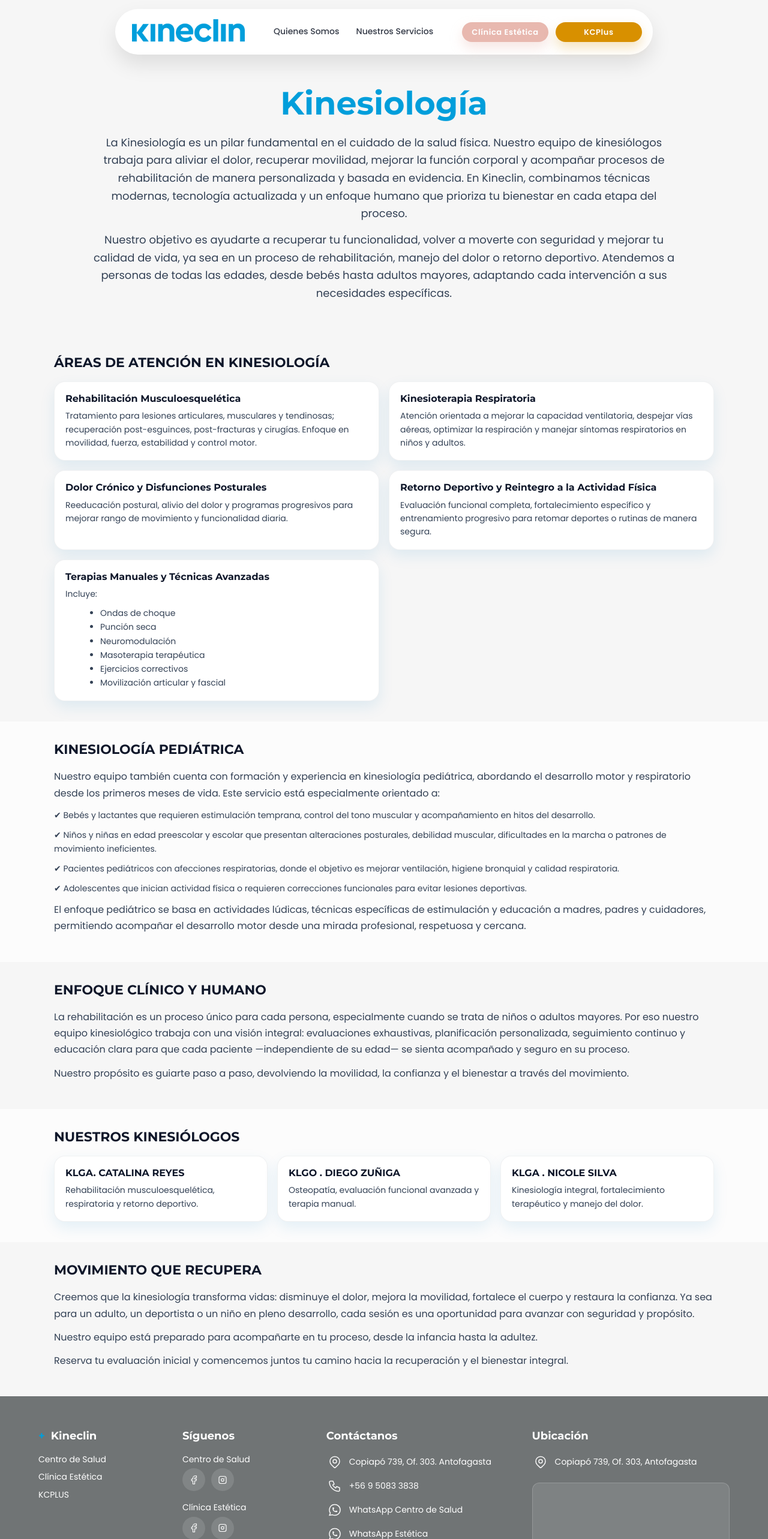
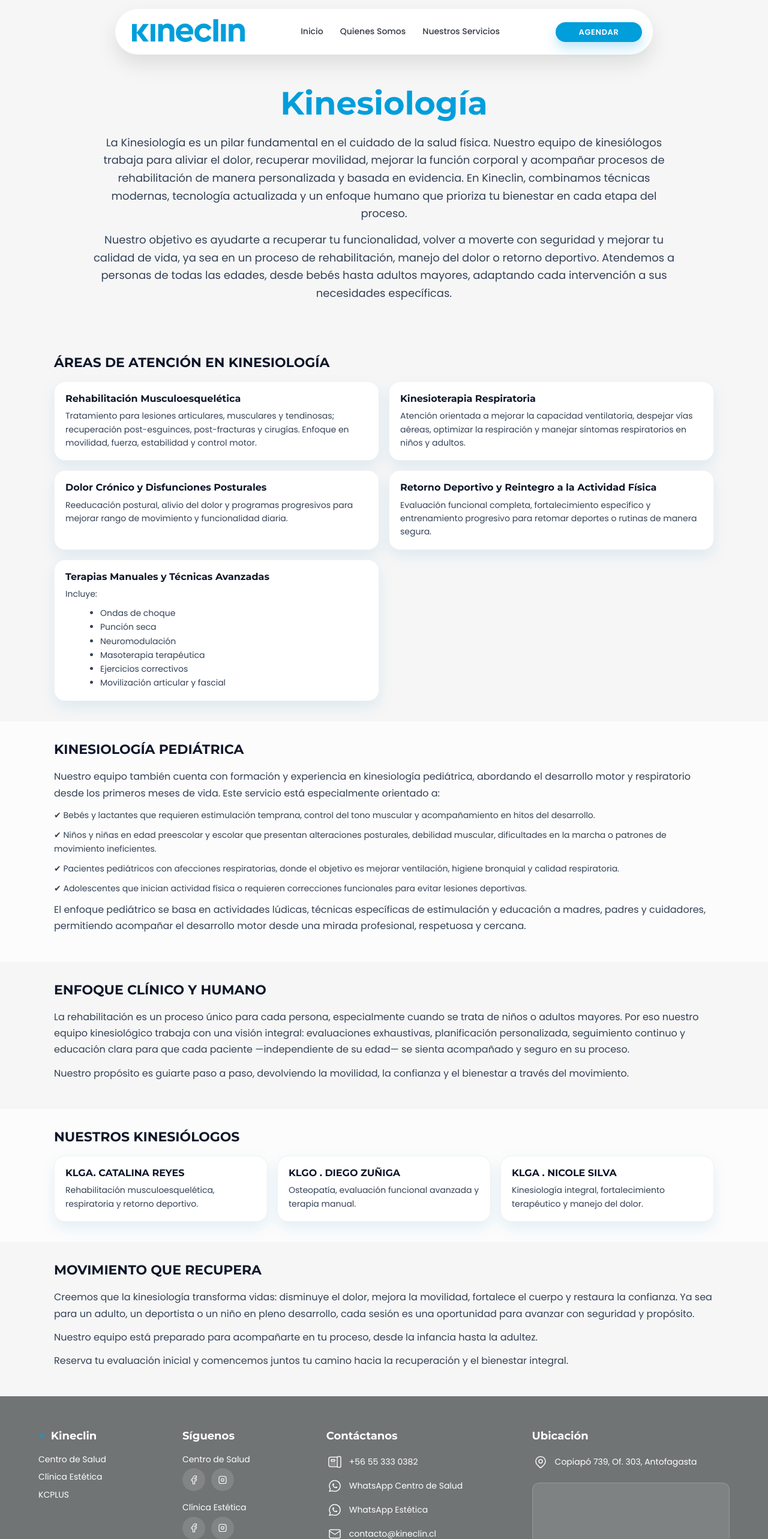
Before and after one commit to panxo87sl/kcweb, a React (Vite) app: page /kinesiologia in a window 1280 px wide. Shown: the top 2566 px of the page at 60% size. Built offline with nearby package versions, Linux system fonts and the light colour scheme; grey boxes are pictures that could not be loaded.

Commit message:
Ultimos detalles MVP: Eliminacion botones navbar  + link agenda correcto + icono telefono + navegacion inicio + fono correcto + mail kcplus + eliminacion direccion + actualizacion html mapa

```diff
--- a/src/components/Footer/Footer.jsx
+++ b/src/components/Footer/Footer.jsx
@@ -9,16 +9,15 @@ export default function Footer() {
       height={res}
       fill="none"
       stroke="#fff"
-      strokeLinecap="round"
-      strokeLinejoin="round"
-      strokeWidth="1.5"
-      className="icon icon-tabler icons-tabler-outline icon-tabler-phone"
+      stroke-linecap="round"
+      stroke-linejoin="round"
+      stroke-width="1.5"
+      class="icon icon-tabler icons-tabler-outline icon-tabler-device-landline-phone"
       viewBox="0 0 24 24"
-      aria-hidden="true"
-      focusable="false"
     >
       <path fill="none" stroke="none" d="M0 0h24v24H0z" />
-      <path d="M5 4h4l2 5-2.5 1.5a11 11 0 0 0 5 5L15 13l5 2v4a2 2 0 0 1-2 2A16 16 0 0 1 3 6a2 2 0 0 1 2-2" />
+      <path d="M20 3h-2a2 2 0 0 0-2 2v14a2 2 0 0 0 2 2h2a2 2 0 0 0 2-2V5a2 2 0 0 0-2-2m-4 1H5a3 3 0 0 0-3 3v10a3 3 0 0 0 3 3h11" />
+      <path d="M12 8H6v3h6zm0 6v.01M9 14v.01M6 14v.01M12 17v.01M9 17v.01M6 17v.01" />
     </svg>
   );
 
@@ -232,21 +231,9 @@ export default function Footer() {
 
           <ul className="footerList" aria-label="Datos de contacto">
             <li className="footerList__item">
-              <span className="footerIcon">{iconMap}</span>
-              <a
-                className="footerLink"
-                href="https://www.google.com/maps?q=Kineclin+Antofagasta"
-                target="_blank"
-                rel="noreferrer"
-              >
-                Copiapó 739, Of. 303. Antofagasta
-              </a>
-            </li>
-
-            <li className="footerList__item">
               <span className="footerIcon">{iconPhone}</span>
-              <a className="footerLink" href="tel:+56950833838">
-                +56 9 5083 3838
+              <a className="footerLink" href="tel:+56553330382">
+                +56 55 333 0382
               </a>
             </li>
 
@@ -286,6 +273,12 @@ export default function Footer() {
                 contacto@kineclin.cl
               </a>
             </li>
+            <li className="footerList__item">
+              <span className="footerIcon">{iconMail}</span>
+              <a className="footerLink" href="mailto:ventas@kcplus.cl">
+                ventas@kcplus.cl
+              </a>
+            </li>
           </ul>
         </div>
 
@@ -308,7 +301,7 @@ export default function Footer() {
           <div className="footerMap" role="region" aria-label="Mapa de ubicación">
             <iframe
               className="footerMap__iframe"
-              src="https://www.google.com/maps/embed?pb=!1m14!1m8!1m3!1d1112.3236718934656!2d-70.40103095656399!3d-23.654211728537106!3m2!1i1024!2i768!4f13.1!3m3!1m2!1s0x96afd51171e6c8e7%3A0xc7fedef551254be4!2sCopiap%C3%B3%20739%2C%201240000%20Antofagasta!5e1!3m2!1ses-419!2scl!4v1770770025984!5m2!1ses-419!2scl"
+              src="https://www.google.com/maps/embed?pb=!1m14!1m8!1m3!1d661.3919873975059!2d-70.40093109810451!3d-23.654137563103127!3m2!1i1024!2i768!4f13.1!3m3!1m2!1s0x96afd5e47e590d03%3A0x9bbf6809617877af!2sCentro%20de%20Salud%20integral%20KINECLIN!5e1!3m2!1ses-419!2scl!4v1770936550870!5m2!1ses-419!2scl"
               style={{ border: 0 }}
               allowFullScreen
               loading="lazy"
--- a/src/components/Hero/Hero.jsx
+++ b/src/components/Hero/Hero.jsx
@@ -3,12 +3,12 @@ import ActionButton from "../ActionButton/ActionButton";
 
 export default function Hero() {
   const handleScrollDown = () => {
-    const target = document.getElementById("home-next");
+    const target = document.getElementById("carrusel");
     if (target) target.scrollIntoView({ behavior: "smooth", block: "start" });
   };
 
   return (
-    <section className="hero">
+    <section className="hero" id="home">
       <div className="hero__inner">
         <h1 className="hero__title heroReveal heroReveal--1">
           Centro de Salud Integral en <br />
@@ -22,7 +22,9 @@ export default function Hero() {
           <ActionButton
             title={"Kineclin Centro de Salud"}
             label={"AGENDA AHORA"}
-            href={"https://www.kineclin.cl/agenda"}
+            href={
+              "https://99cc847c17b2db7b36831a8547ec3db203e2aff1.agenda.softwaremedilink.com/agenda/profesional?modalidad=1"
+            }
             variant="centro"
             size="hero"
           />
--- a/src/components/HeroCarrusel/HeroCarrusel..jsx
+++ b/src/components/HeroCarrusel/HeroCarrusel..jsx
@@ -60,7 +60,7 @@ export default function HeroCarousel({ autoPlay = false, intervalMs = 5000 }) {
   const active = photos[currentIndex];
 
   return (
-    <section className="heroCarousel" id="home-next">
+    <section className="heroCarousel" id="carrusel">
       {/* este inner respeta el ancho centralizado de la seccion HERO */}
       <div className="heroCarousel__inner">
         <div
--- a/src/components/Navbar/Navbar.jsx
+++ b/src/components/Navbar/Navbar.jsx
@@ -9,11 +9,14 @@ export default function Navbar() {
   return (
     <header className="siteHeader">
       <nav className="navPill" aria-label="Navegación principal">
-        <a className="navPill__brand" href="/" aria-label="Kineclin Home">
+        <a className="navPill__brand" href="/#home" aria-label="Kineclin Home">
           <img className="navPill__logo" src="/kineclin-logo.png" alt="Kineclin" />
         </a>
 
         <div className="navPill__center">
+          <Link className="navPill__link" to="/#home">
+            Inicio
+          </Link>
           <Link className="navPill__link" to="/#about">
             Quienes Somos
           </Link>
@@ -24,17 +27,11 @@ export default function Navbar() {
 
         <div className="navPill__right__desk">
           <ActionButton
-            label={"Clínica Estética"}
+            label={"AGENDAR"}
             href={
-              "https://99cc847c17b2db7b36831a8547ec3db203e2aff1.agenda.softwaremedilink.com/agendas/agendaExpress/1"
+              "https://99cc847c17b2db7b36831a8547ec3db203e2aff1.agenda.softwaremedilink.com/agenda/profesional?modalidad=1"
             }
-            variant="estetica"
-            size="nav"
-          />
-          <ActionButton
-            label={"KCPlus"}
-            href={"https://www.kcplus.cl/"}
-            variant="kcplus"
+            variant="centro"
             size="nav"
           />
         </div>
@@ -51,6 +48,9 @@ export default function Navbar() {
         </div>
 
         <div className={`navPill__dropdown ${open ? "is-open" : ""}`} role="menu">
+          <Link className="navPill__dropdownLink" to="/#top" onClick={() => setOpen(false)}>
+            Inicio
+          </Link>
           <Link className="navPill__dropdownLink" to="/#about" onClick={() => setOpen(false)}>
             Quienes Somos
           </Link>
```
